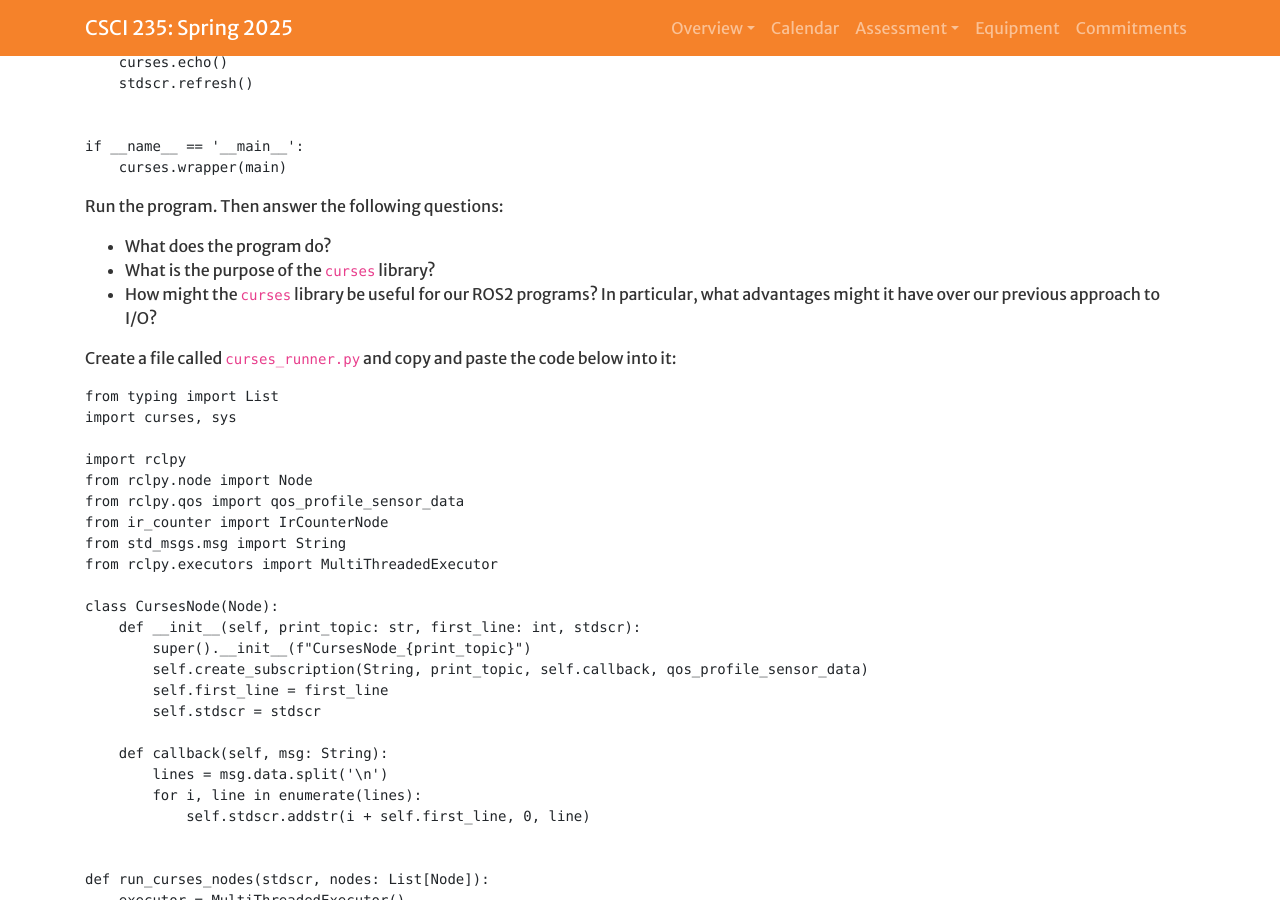
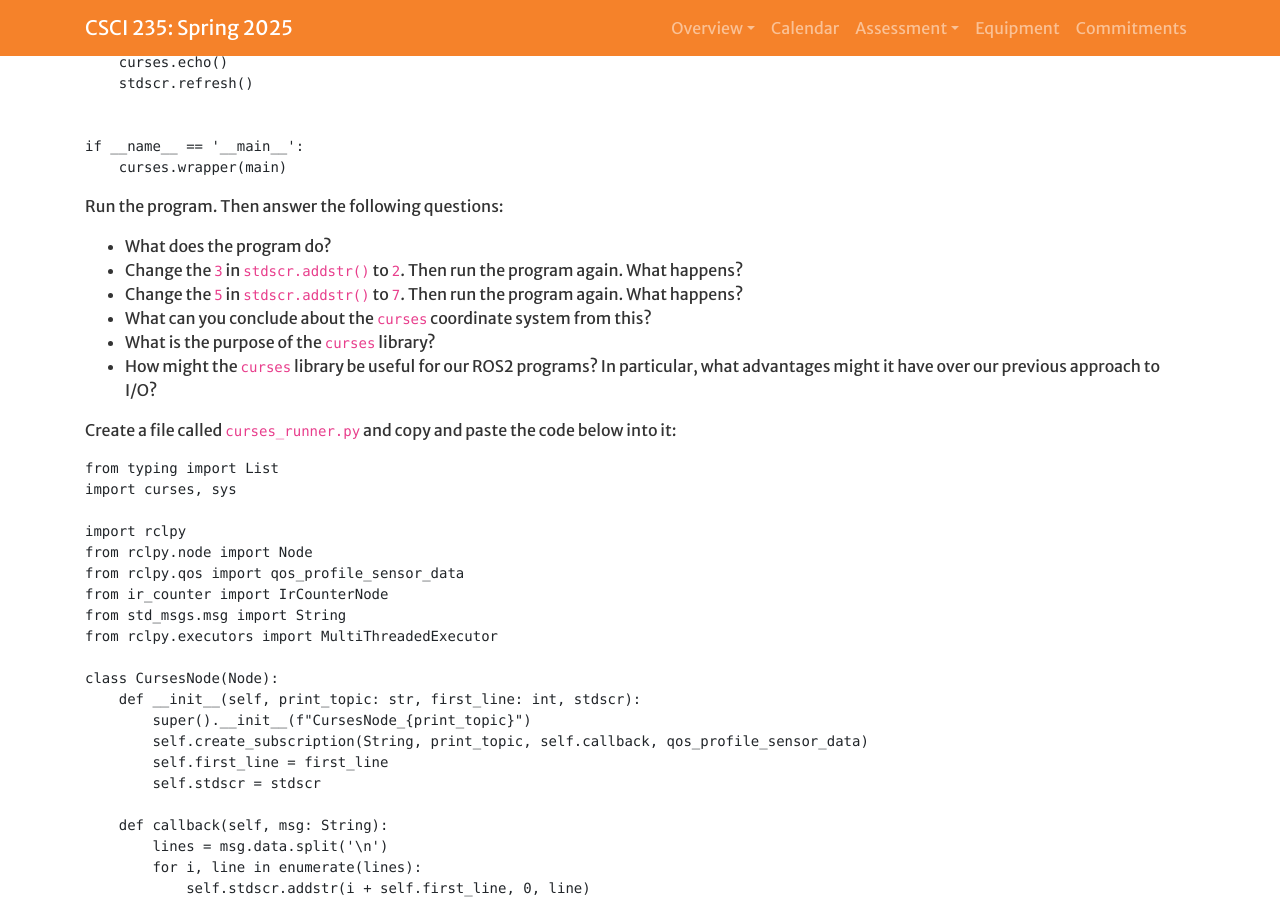
Before and after one commit to Hendrix-CS/csci235, a Jekyll site: the page built from modules/publications.md, in a window 1280 px wide and 900 px high, scrolled down 2283 px. Built offline with Jekyll 4.4.1, drawn with Linux system fonts in a browser that asks for light colours; a script that is not in the unit is left out; our own code applies the rules of GitHub Pages for plain Markdown files.

Commit message:
Updated curses exercise

```diff
--- a/modules/publications.md
+++ b/modules/publications.md
@@ -124,7 +124,10 @@ if __name__ == '__main__':
 
 Run the program. Then answer the following questions:
 * What does the program do?
+* Change the `3` in `stdscr.addstr()` to `2`. Then run the program again. What happens?
+* Change the `5` in `stdscr.addstr()` to `7`. Then run the program again. What happens?
 <!-- Concept Invention: Curses -->
+* What can you conclude about the `curses` coordinate system from this?
 * What is the purpose of the `curses` library?
 * How might the `curses` library be useful for our ROS2 programs? In
   particular, what advantages might it have over our previous approach to I/O?
```
